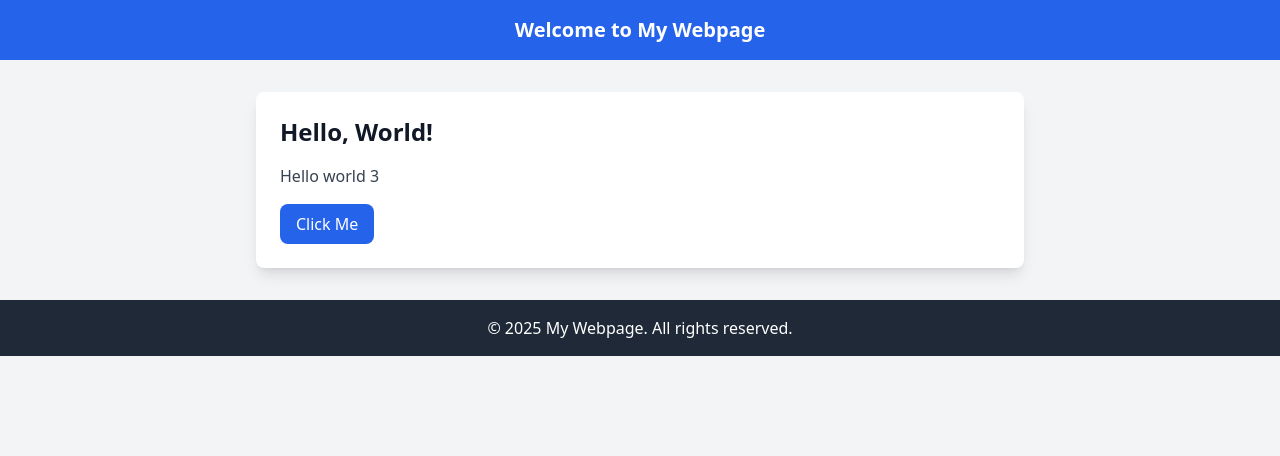
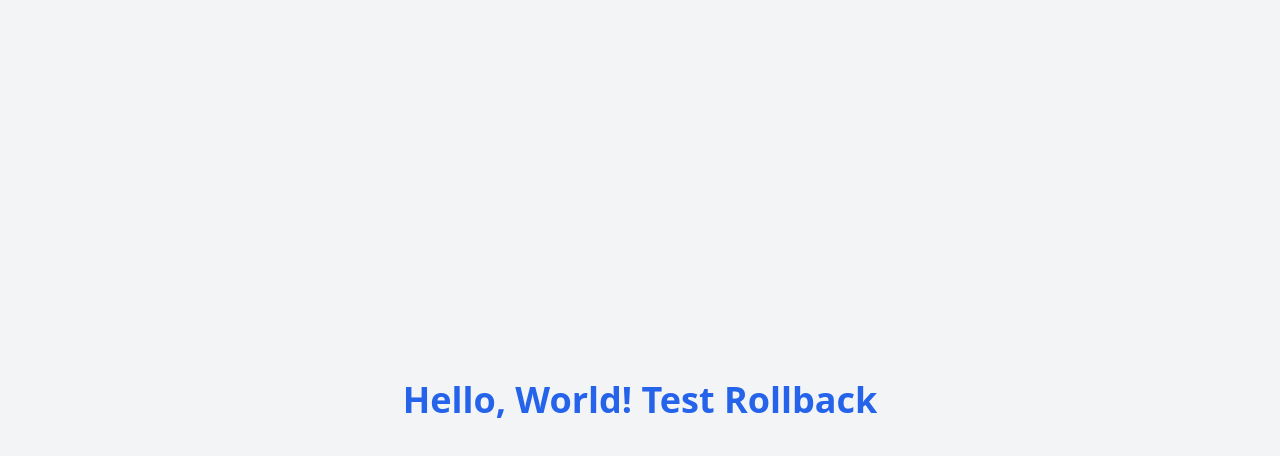
Before and after one commit to Jessiebrownleo/html-sample1, a plain HTML site: page index.html in a window 1280 px wide. Drawn offline with nearby package versions, Linux system fonts and the light colour scheme.

Commit message:
first commit

```diff
--- a/index.html
+++ b/index.html
@@ -3,22 +3,10 @@
 <head>
     <meta charset="UTF-8">
     <meta name="viewport" content="width=device-width, initial-scale=1.0">
-    <title>My Webpage</title>
+    <title>Home Page</title>
     <script src="https://cdn.tailwindcss.com"></script>
 </head>
-<body class="bg-gray-100 text-gray-900">
-    <header class="bg-blue-600 text-white p-4 text-center text-xl font-bold">
-        Welcome to My Webpage
-    </header>
-
-    <main class="max-w-3xl mx-auto mt-8 p-6 bg-white shadow-lg rounded-lg">
-        <h1 class="text-2xl font-semibold mb-4">Hello, World!</h1>
-        <p class="text-gray-700">Hello world 3</p>
-        <button class="mt-4 px-4 py-2 bg-blue-600 text-white rounded-lg hover:bg-blue-700 transition">Click Me</button>
-    </main>
-
-    <footer class="mt-8 p-4 bg-gray-800 text-white text-center">
-        &copy; 2025 My Webpage. All rights reserved.
-    </footer>
+<body class="flex items-center justify-center min-h-screen bg-gray-100">
+    <h1 class="text-4xl font-bold text-blue-600">Hello, World! Test Rollback</h1>
 </body>
 </html>
```
